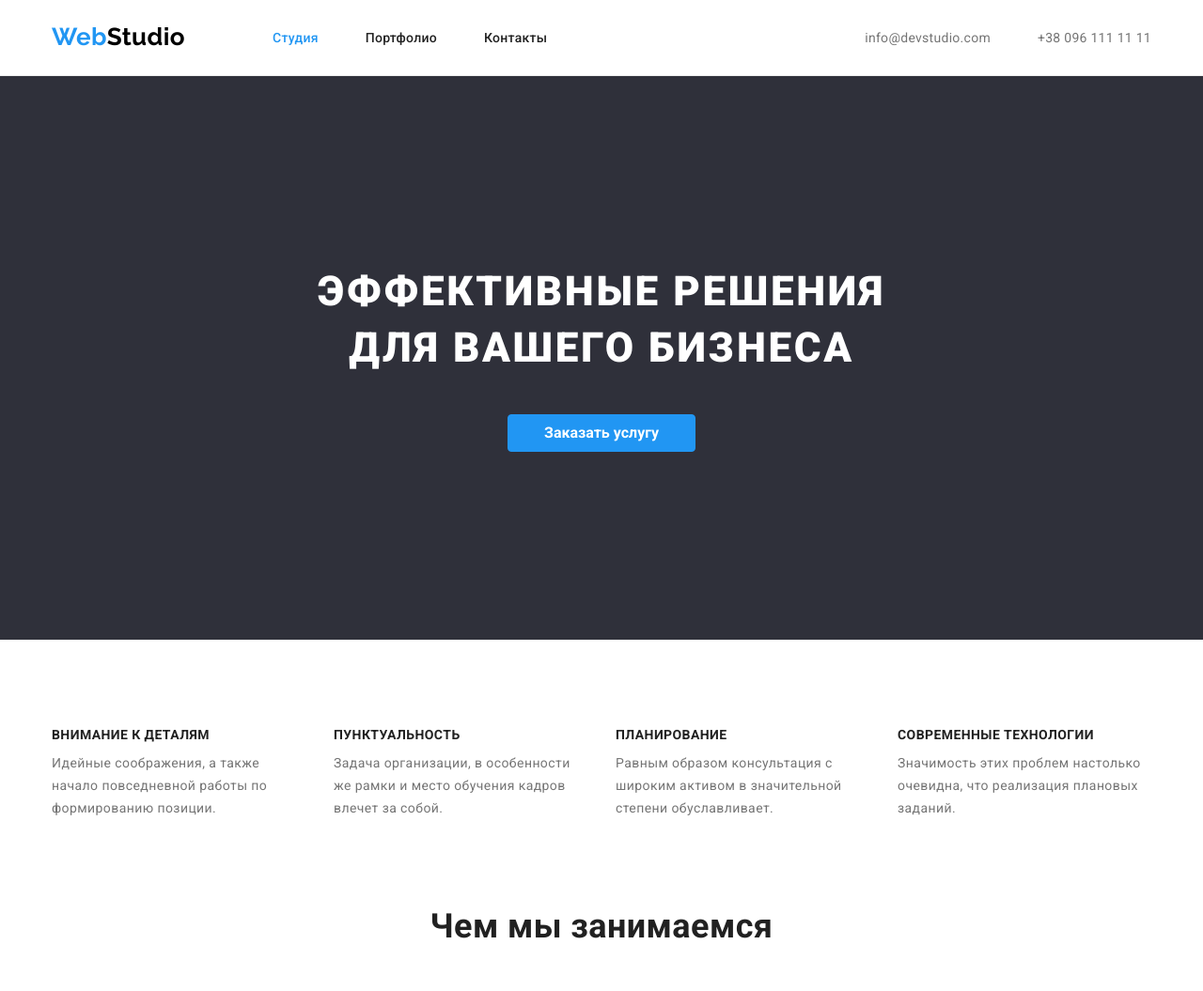
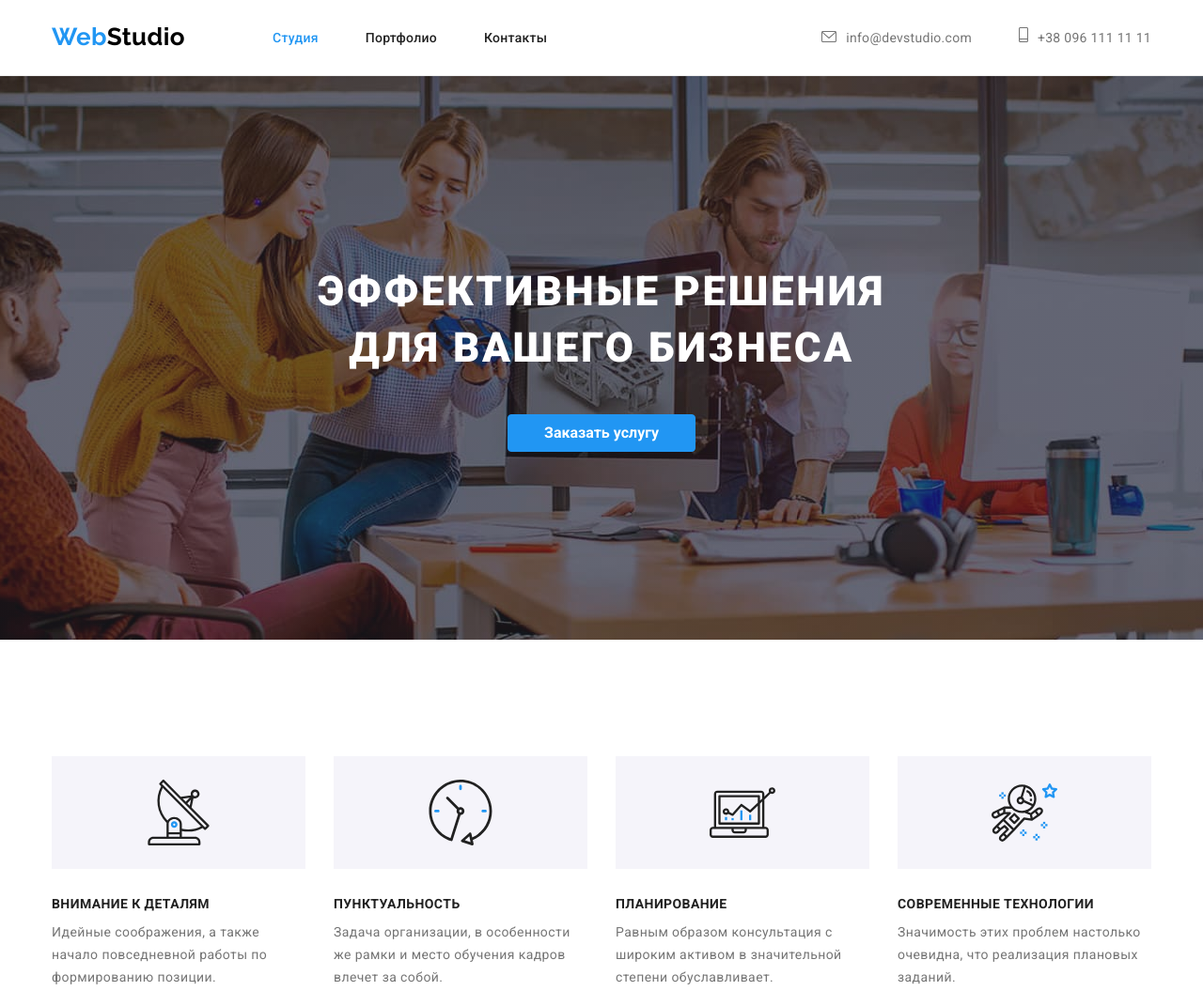
Before and after one commit to denyuneedtoknow/goit-markup-hw-04, a plain HTML site: page index.html in a window 1280 px wide. Shown: the top 1055 px of the page at 94% size. Drawn offline with nearby package versions, Linux system fonts and the light colour scheme.

Commit message:
Background added

```diff
--- a/css/styles.css
+++ b/css/styles.css
@@ -7,7 +7,7 @@
   --accent-color: #2196f3;
   --background-color-main: #e5e5e5;
   --background-color-secondary: #f5f4fa;
-                  --borders-color: #EEEEEE;
+  --borders-color: #eeeeee;
   --grid-item: 3;
 }
 
@@ -34,6 +34,8 @@
 ul.list {
   list-style-type: none;
   padding-left: 0;
+  margin-top: 0;
+  margin-bottom: 0;
 }
 
 img {
@@ -51,6 +53,10 @@
   height: 1px !important;
   width: 1px !important;
   overflow: hidden;
+}
+.section {
+  padding-top: 94px;
+  padding-bottom: 94px;
 }
 
 .container {
@@ -73,11 +79,19 @@
   margin-left: 30px;
   margin-top: 30px;
 }
+
+h1,
+h2,
+h3,
+p {
+  margin: 0px;
+}
+
 /* header styles */
 
 header {
   background-color: var(--important-color);
-                  border-bottom: 1px solid #ECECEC;
+  border-bottom: 1px solid #ececec;
 }
 
 .header-main {
@@ -107,20 +121,44 @@
 }
 
 .header-contacts {
-                  display: block;
+  display: inline-block;
   color: var(--common-text-color);
   text-decoration: none;
   padding-top: 32px;
   padding-bottom: 32px;
+  padding-left: 10px;
+  align-items: center;
 }
 
 .contacts-set .contacts-set-item:not(:first-child) {
   margin-left: 50px;
 }
-
+.contacts-set {
+  align-items: center;
+}
 .header-contacts:hover,
 .header-contacts:focus {
   color: var(--accent-color);
+}
+.envelope::before {
+  display: inline-block;
+  content: '';
+  background-image: url(../images/envelope.svg);
+  width: 16px;
+  height: 12px;
+  background-repeat: no-repeat;
+  background-size: contain;
+  background-position: center;
+}
+.smartphone::before {
+  display: inline-block;
+  content: '';
+  background-image: url(../images/smartphone.svg);
+  width: 10px;
+  height: 16px;
+  background-repeat: no-repeat;
+  background-position: center;
+  background-size: contain;
 }
 
 ul.list.contacts-set {
@@ -172,9 +210,9 @@
   color: var(--important-color);
   /* outline: 1px solid lawngreen; */
   margin-top: 0;
-                  margin-bottom: 94px;
-                  padding-top: 200px;
   text-align: center;
+  height: 600px;
+  /* padding-top: 200px; */
 }
 
 .hero-title {
@@ -185,7 +223,22 @@
   text-transform: uppercase;
   margin-top: 0px;
   margin-bottom: 40px;
+  padding-top: 200px;
   /* outline: 1px solid red; */
+}
+.overlay {
+  height: 600px;
+  max-width: 1600px;
+  margin-left: auto;
+  margin-right: auto;
+  background-size: cover;
+  background-position: center;
+  background-image: linear-gradient(
+      to right,
+      rgba(47, 48, 58, 0.4),
+      rgba(47, 48, 58, 0.4)
+    ),
+    url(../images/Hero_img.jpg);
 }
 
 .main-button {
@@ -209,12 +262,10 @@
 .work-section {
   background-color: var(--important-color);
   /* outline: 1px solid blue; */
-                  margin-top: 0;
-                  margin-bottom: 0;
 }
 
 .advantages-section {
-                  margin-bottom: 94px;
+  /* margin-bottom: 94px; */
 }
 
 .advantages-set .advantages-set-item:not(:first-child) {
@@ -227,23 +278,44 @@
   line-height: 1.14;
   text-transform: uppercase;
   color: var(--important-text-color);
-                  margin-top: 0;
-                  margin-bottom: 10px;
+  padding-top: 30px;
+  padding-bottom: 10px;
 }
 
 .advantages-set-item .advantages-paragraph {
   margin-top: 0;
   margin-bottom: 0;
 }
+.advantages-set-item::before {
+  content: '';
+  display: block;
+  height: 120px;
+  background-color: var(--background-color-secondary);
+  background-size: contain;
+  background-repeat: no-repeat;
+  background-position: center;
+}
 
+.icon-antenna::before {
+  background-image: url(../images/antenna_1.svg);
+  background-size: 70px;
+}
+.icon-clock::before {
+  background-image: url(../images/clock_1.svg);
+  background-size: 70px;
+}
+.icon-diagramm::before {
+  background-image: url(../images/diagram_1.svg);
+  background-size: 70px;
+}
+.icon-astronaut::before {
+  background-image: url(../images/astronaut_1.svg);
+  background-size: 70px;
+}
 .advantages-set {
   --grid-item: 4;
 }
 /* Work section styles*/
-
-              .work-section {
-                  margin-bottom: 94px;
-              }
 
 .work-section-header,
 .team-section-header {
@@ -255,12 +327,13 @@
   margin-top: 0px;
   margin-bottom: 50px;
 }
+.work-section {
+  padding-top: 0;
+}
 /* Team section styles*/
 
 .team-section {
   background-color: var(--background-color-secondary);
-                  padding-top: 94px;
-                  padding-bottom: 94px;
 }
 
 .team-set-item {
--- a/index.html
+++ b/index.html
@@ -32,9 +32,9 @@
             </nav>
 
             <ul class="list contacts-set">
-                <li class="contacts-set-item"><a href="mailto:info@devstudio.com" class="header-contacts">info@devstudio.com</a>
+                <li class="contacts-set-item envelope"><a href="mailto:info@devstudio.com" class="header-contacts">info@devstudio.com</a>
                 </li>
-                <li class="contacts-set-item"><a href="tel:+380961111111" class="header-contacts">+38 096 111 11 11</a>
+                <li class="contacts-set-item smartphone"><a href="tel:+380961111111" class="header-contacts">+38 096 111 11 11</a>
                 </li>
             </ul>
         </div>
@@ -44,38 +44,40 @@
     <main>
 
         <!-- HERO> -->
-        <section class="hero-section">
-            <h1 class="hero-title">Эффективные решения <br> для вашего бизнеса</h1>
-            <button type="button" class="main-button">
-                Заказать услугу
-            </button>
+        <section class="hero-section overlay">
+            <div class="container">
+                <h1 class="hero-title">Эффективные решения <br> для вашего бизнеса</h1>
+                <button type="button" class="main-button">
+                    Заказать услугу
+                </button>
+            </div>
         </section>
 
         <!-- Advantages -->
 
-        <section class="advantages-section container">
+        <section class="advantages-section section container">
             <h2 class="hidden">Наши преимущества</h2>
             <ul class="grid advantages-set list">
-                <li class="grid-item advantages-set-item">
+                <li class="grid-item advantages-set-item icon-antenna">
                     <div>
                         <h3 class="advantages-header">Внимание к деталям</h3>
                         <p class="advantages-paragraph">Идейные соображения, а также начало повседневной работы по формированию позиции.</p>
                     </div>
                 </li>
-                <li class="grid-item advantages-set-item">
+                <li class="grid-item advantages-set-item icon-clock">
                     <div>
                         <h3 class="advantages-header">Пунктуальность</h3>
                         <p class="advantages-paragraph">Задача организации, в особенности же рамки и место обучения кадров влечет за собой.</p>
                     </div>
                 </li>
-                <li class="grid-item advantages-set-item">
+                <li class="grid-item advantages-set-item icon-diagramm">
                     <div>
                         <h3 class="advantages-header">Планирование</h3>
                         <p class="advantages-paragraph">Равным образом консультация с широким активом в значительной степени обуславливает.
                         </p>
                     </div>
                 </li>
-                <li class="grid-item advantages-set-item">
+                <li class="grid-item advantages-set-item icon-astronaut">
                     <div>
                         <h3 class="advantages-header">Современные технологии</h3>
                         <p class="advantages-paragraph">Значимость этих проблем настолько очевидна, что реализация плановых заданий.</p>
@@ -86,7 +88,7 @@
 
         <!-- Work -->
 
-        <section class="work-section">
+        <section class="work-section section">
             <h2 class="work-section-header">Чем мы занимаемся </h2>
             <div class="container">
                 <ul class="grid work-set list">
@@ -99,7 +101,7 @@
 
         <!-- Team -->
 
-        <section class="team-section">
+        <section class="team-section section">
             <h2 class="team-section-header">Наша команда</h2>
             <div class="container">
                 <ul class="grid team-set list">
```
Also changed, not shown: images/antenna_1.svg (added), images/astronaut_1.svg (added), images/clock_1.svg (added), images/diagram_1.svg (added), images/envelope.svg (added), images/smartphone.svg (added). Lines whose indentation alone changed are shown as unchanged.
